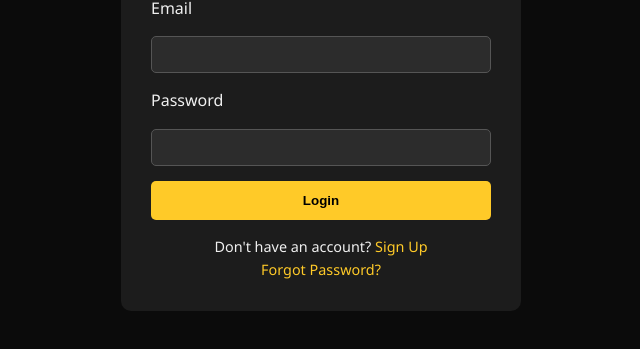
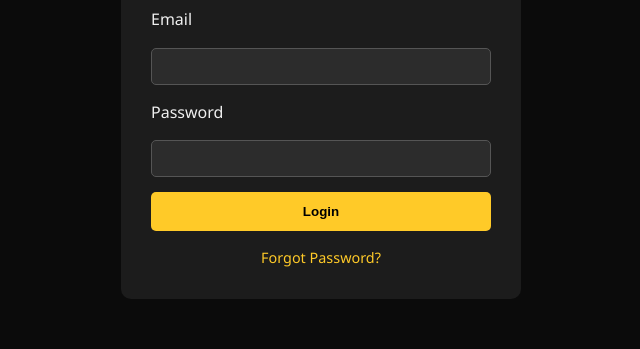
Before and after one commit to krishSHEKHAWAT7773/Kr-Infra-Builders, a plain HTML site: page login.html in a window 1280 px wide. Shown: the part 291-640 px from the top of the page, without its empty margins (319-959 px from the left). Drawn offline with Linux system fonts and the light colour scheme.

Commit message:
Add files via upload

```diff
--- a/login.html
+++ b/login.html
@@ -18,7 +18,6 @@
 
       <button type="submit">Login</button>
       <p class="switch-link">
-        Don't have an account? <a href="signup.html">Sign Up</a><br>
          <a href="#" id="forgot-password">Forgot Password?</a>
      </p>
 
```
